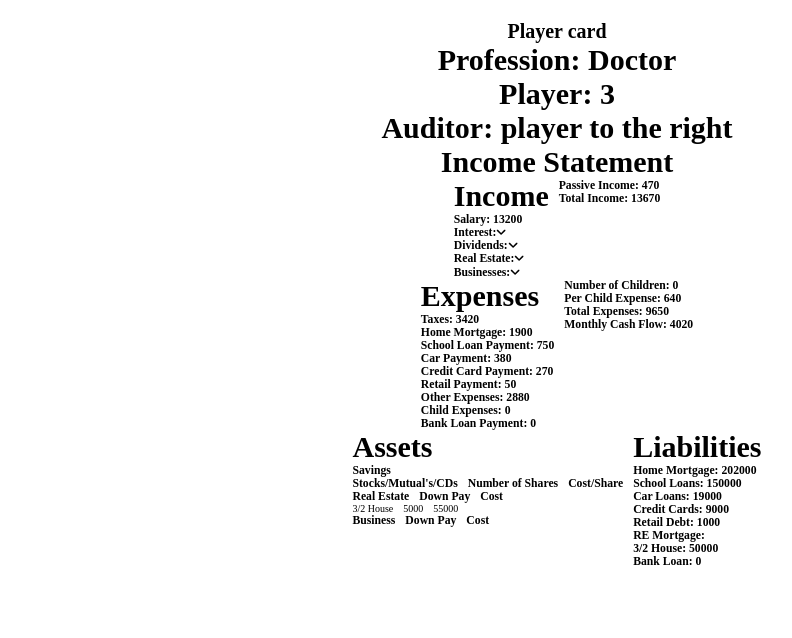
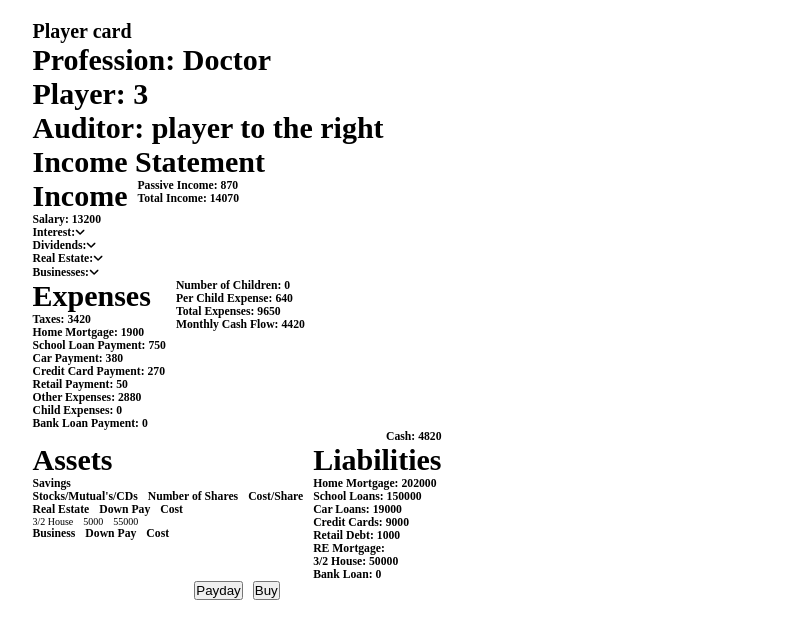
Before and after one commit to Dragonmaster129/game-genius-frontend, a React app: page / in a window 1280 px wide. Shown: the whole page, without its empty margins (83-875 px from the left). Built offline with nearby package versions, Linux system fonts and the light colour scheme.

Commit message:
added display for cash, and a payday button

```diff
--- a/src/components/app.js
+++ b/src/components/app.js
@@ -6,6 +6,9 @@ import Assets from "./assets";
 import Liabilities from "./liabilities";
 
 const App = (props) => {
+  const payday = () => {
+    setcash(cash + cashflow);
+  };
   const totalUp = (objToTotal) => {
     let total = 0;
     for (const key in objToTotal) {
@@ -41,6 +44,7 @@ const App = (props) => {
     profession: "Doctor",
     auditor: "player to the right",
     assets: {
+      savings: 400,
       salary: 13200,
       interest: [
         { name: "2Big", value: 30, key: 1 },
@@ -87,22 +91,38 @@ const App = (props) => {
   );
   const [totalExpenses, settotalExpenses] = useState(totalUp(data.expenses));
   const [cashflow, setcashflow] = useState(totalIncome - totalExpenses);
+  const [cash, setcash] = useState(cashflow + data.assets.savings);
   return (
     <div className="app">
+      <div className="v">
         <h1>Player card</h1>
         <h2>Profession: {data.profession}</h2>
         <h2>Player: {data.player}</h2>
         <h2>Auditor: {data.auditor}</h2>
         <h2>Income Statement</h2>
-      <Income props={data.assets} totalIncome={totalIncome} passive={passive} />
+        <Income
+          props={data.assets}
+          totalIncome={totalIncome}
+          passive={passive}
+        />
         <Expenses
           props={data.expenses}
           totalExpenses={totalExpenses}
           cashflow={cashflow}
         />
+        <h3 className="cash">Cash: {cash}</h3>
         <div className="hz">
           <Assets props={data.assets} />
           <Liabilities props={data.expenses} re={data.assets.realEstate} />
+        </div>
+      </div>
+      <div className="actions hz">
+        <div className="payday">
+          <button onClick={payday}>Payday</button>
+        </div>
+        <div className="buy">
+          <button onClick={payday}>Buy</button>
+        </div>
       </div>
     </div>
   );
--- a/src/style/main.scss
+++ b/src/style/main.scss
@@ -24,6 +24,7 @@ body {
   margin-top: 2rem;
   display: grid;
   justify-items: center;
+  width: 50%;
 }
 
 .hz {
@@ -49,3 +50,9 @@ h2 {
 .hidden {
   font-size: 0;
 }
+
+.cash {
+  display: flex;
+  width: 100%;
+  justify-content: flex-end;
+}
```
Lines whose indentation alone changed are shown as unchanged.
